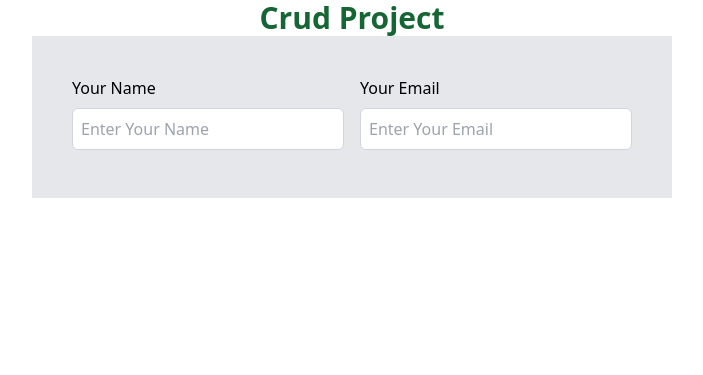
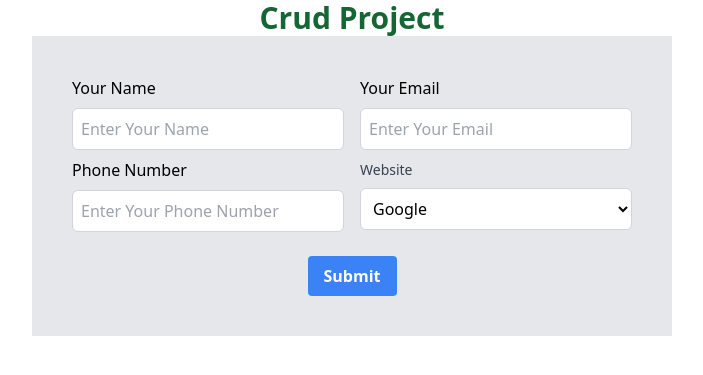
Before and after one commit to mdraisul1/update-application, a PHP site: page / in a window 1280 px wide. Shown: the top 375 px of the page, without its empty margins (288-991 px from the left). Run offline with PHP 8.4, Linux system fonts and the light colour scheme; some libraries are stand-ins or nearby versions.

Commit message:
Add crud input and submit button input

```diff
--- a/index.php
+++ b/index.php
@@ -21,8 +21,25 @@
                     <label for="email">Your Email</label>
                     <input type="email" class="border border-gray-300 rounded-md w-full p-2 my-2" placeholder="Enter Your Email" name="email" id="email" required>
                 </div>
+            </div>
+            <div class="flex justify-center gap-4">
+                <div class="w-1/2 m-auto">
+                    <label for="phone">Phone Number</label>
+                    <input type="text" class="border border-gray-300 rounded-md w-full p-2 my-2" placeholder="Enter Your Phone Number" name="phone" id="phone" required>
+                </div>
+                <div class="w-1/2 m-auto">
+                    <label for="website" class="block text-sm font-medium text-gray-700 focus:outline-none focus:ring-1 focus:ring-blue-500">Website</label>
+                    <select name="website" id="website" class="border border-gray-300 rounded-md w-full p-2 my-2 bg-white focus:outline-none focus:ring-2 focus:ring-blue-500">
+                        <option value="google">Google</option>
+                        <option value="facebook">Facebook</option>
+                        <option value="twitter">Twitter</option>
+                    </select>
+                </div>
+            </div>
 
-
+            <!-- submit button  -->
+            <div class="flex justify-center gap-4 mt-4">
+                <input type="submit" value="Submit" class="bg-blue-500 hover:bg-blue-700 text-white font-bold py-2 px-4 rounded focus:outline-none focus:shadow-outline" name="submit">
             </div>
         </form>
     </div>
```
